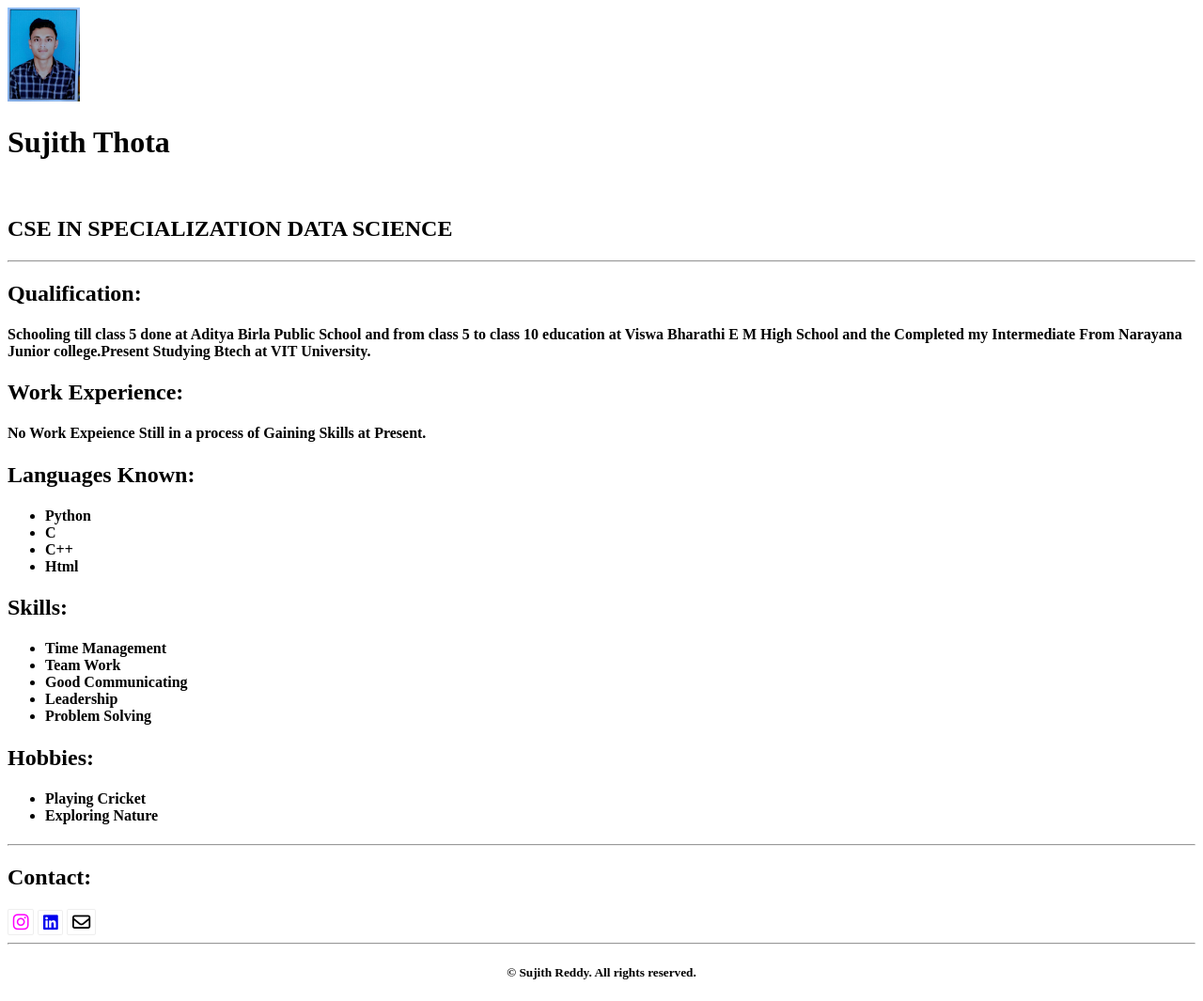
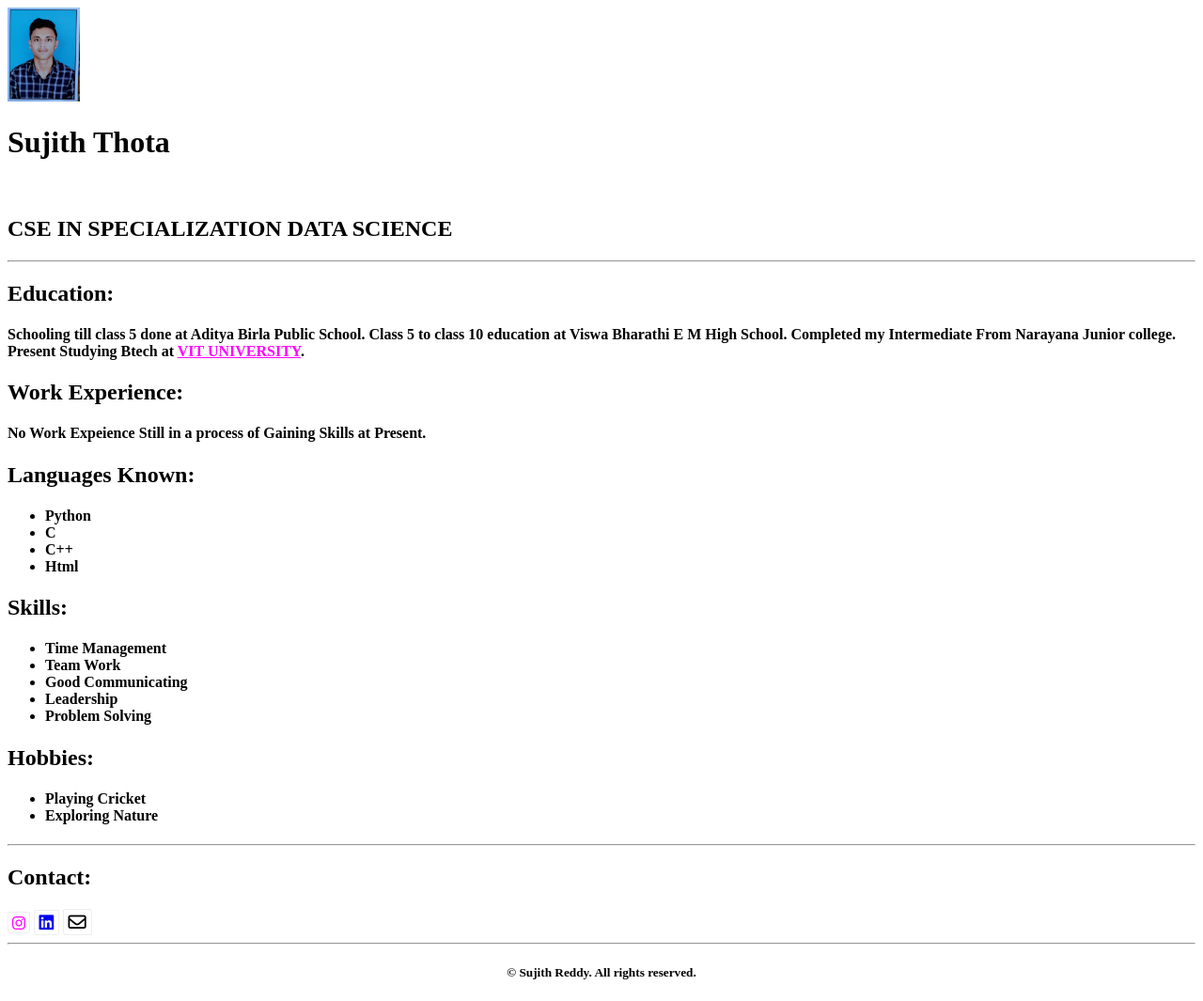
Before and after one commit to sujith1546/html-portfolio, a plain HTML site: page index.html in a window 1280 px wide. Shown: the whole page at 94% size. Drawn offline with Linux system fonts and the light colour scheme.

Commit message:
Update index.html

```diff
--- a/index.html
+++ b/index.html
@@ -12,13 +12,16 @@
         <img src="./Wha img.jpg" height="100"/>
 
         <br/>
-        <h1 style="font-weight:bold;font-size: 2em;"> Sujith Thota   </h1>
+        <h1> Sujith Thota   </h1>
         <br/>
 
         <h2 >CSE IN SPECIALIZATION DATA SCIENCE </h2>
         <hr/>
-        <h2>Qualification:</h2>
-        <h4><p>Schooling till class 5 done at Aditya Birla Public School and from class 5 to class 10 education at Viswa Bharathi E M High School and the Completed my Intermediate From Narayana Junior college.Present Studying Btech at VIT University.</p></h3>
+        <h2>Education:</h2>
+        <h4 ><p>Schooling till class 5 done at Aditya Birla Public School.
+        Class 5 to class 10 education at Viswa Bharathi E M High School.
+        Completed my Intermediate From Narayana Junior college.
+        Present Studying Btech at <a style="color: magenta;" href="https://vit.ac.in/"> VIT UNIVERSITY</a>.</p></h4>
 
         <h2>Work Experience:</h2>
         <h4>No Work Expeience Still in a process of Gaining Skills at Present.</h4>
@@ -54,7 +57,7 @@
         <hr/>
 
         <h2>Contact:</h3>
-        <a href="https://www.instagram.com/sujith_1546/"><i style="color:magenta;font-size:larger;" class="fa fa-instagram fa-border " aria-hidden="true"></i></a>
+        <a href="https://www.instagram.com/sujith_1546/"><i style="color:magenta;" class="fa fa-instagram fa-border " aria-hidden="true"></i></a>
         <a href="https://www.linkedin.com/in/sujith-reddy-88a650275/"><i style="font-size: large;" class="fa fa-linkedin-square fa-border " aria-hidden="true"></i></a>
         <a href="mailto:sujithreddy1546@gmail.com"><i style="font-size: larger;color: black;" class="fa-sharp fa-regular fa-envelope fa-border"></i></i></a>
         <hr/>
```
